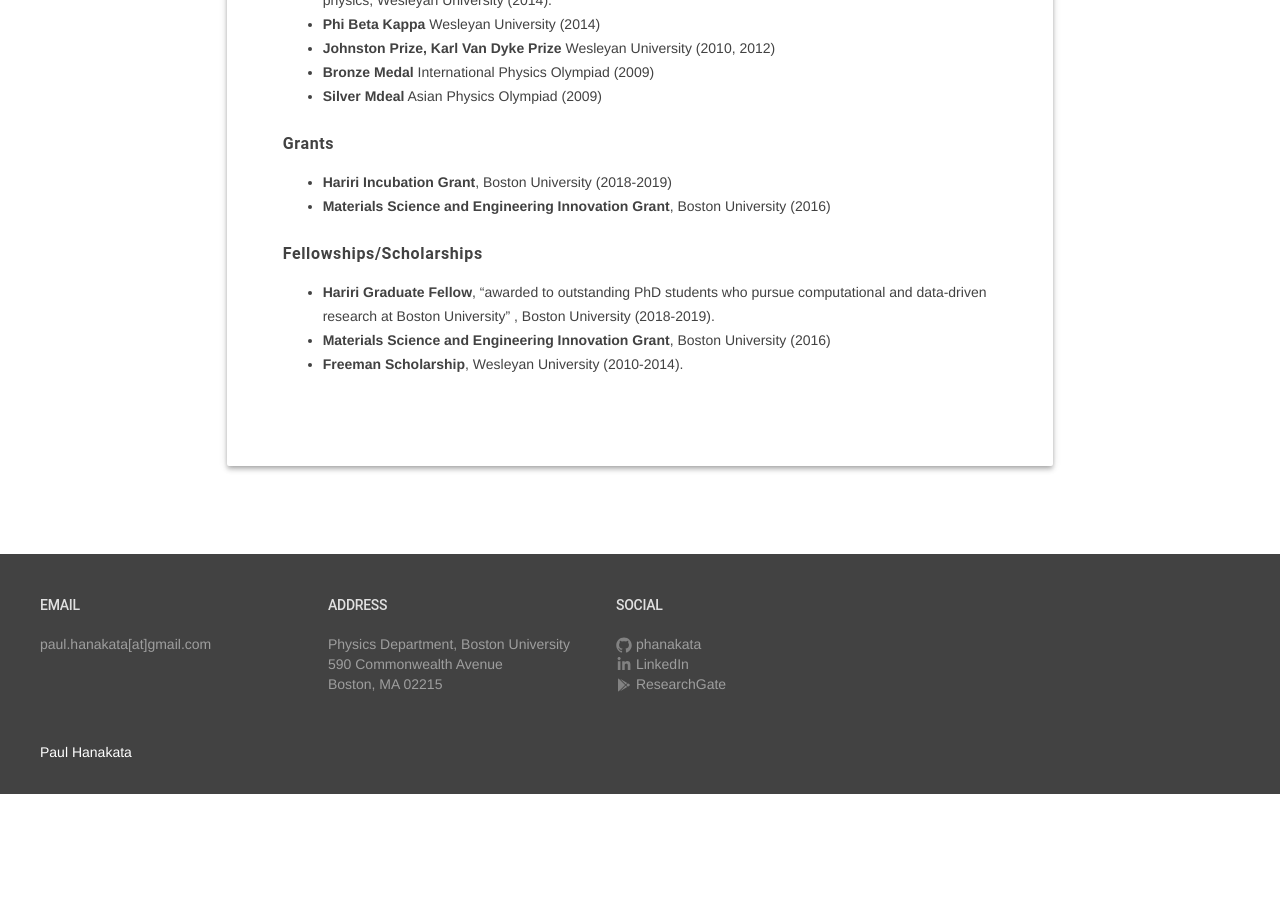
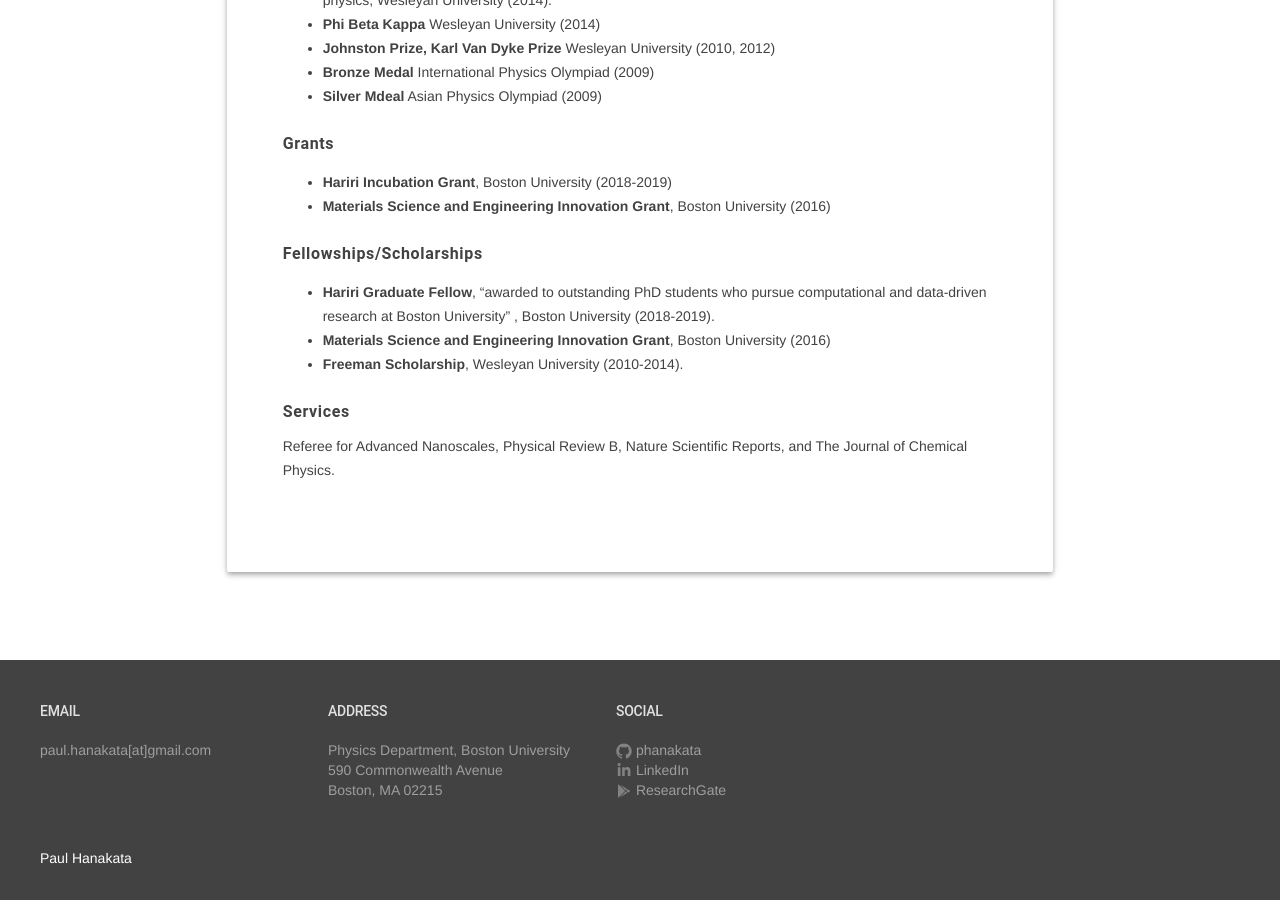
Before and after one commit to phanakata/phanakata.github.io, a Jekyll site: the page built from pages/CV.md, in a window 1280 px wide and 900 px high, scrolled down 1149 px. Built offline with Jekyll 4.4.1, drawn with Linux system fonts in a browser that asks for light colours; before the commit the page ends 1943 px from its top, so only the background shows below that.

Commit message:
Update CV.md

```diff
--- a/pages/CV.md
+++ b/pages/CV.md
@@ -48,3 +48,6 @@ __*B.A. in Physics (with high honors) and Mathematics  (2014)*__, Wesleyan Unive
 University" , Boston University (2018-2019).
 * __Materials Science and Engineering Innovation Grant__, Boston University (2016)
 * __Freeman Scholarship__, Wesleyan University (2010-2014).
+
+###### __Services__
+Referee for Advanced Nanoscales, Physical Review B, Nature Scientific Reports, and The Journal of Chemical Physics.
```
